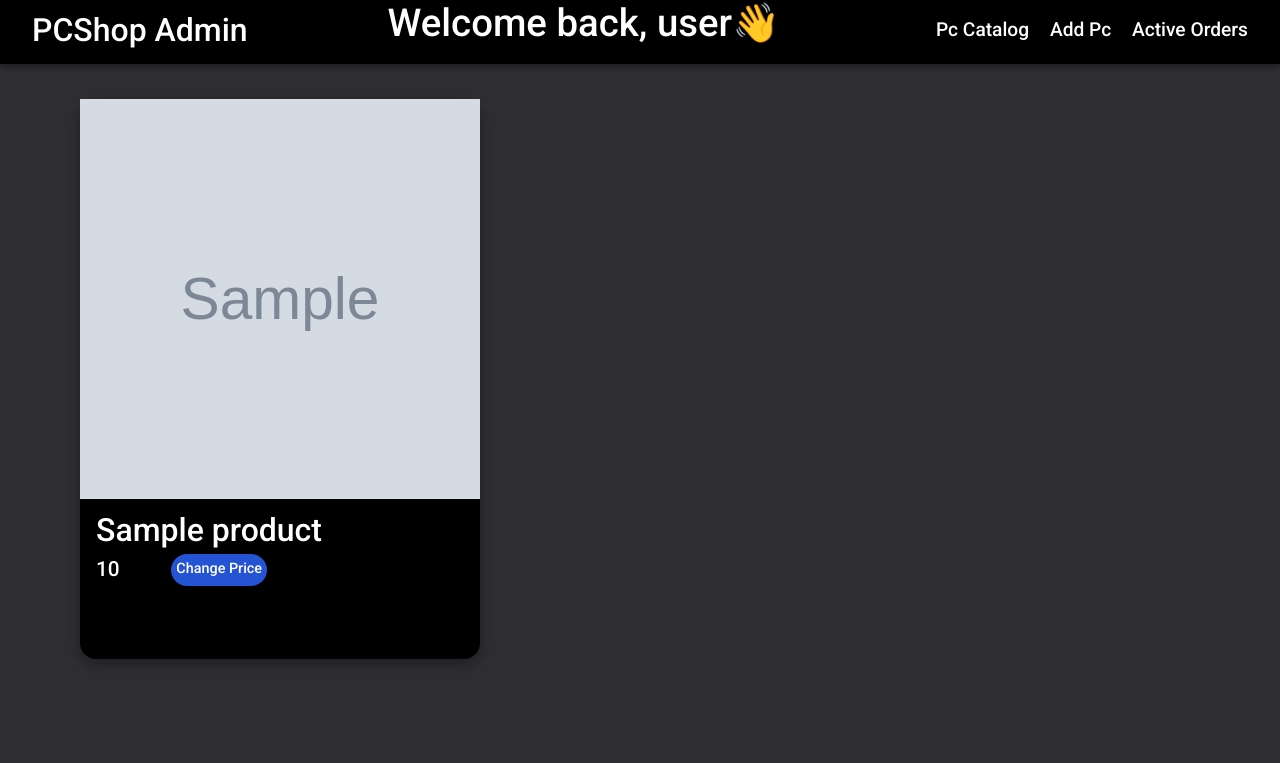
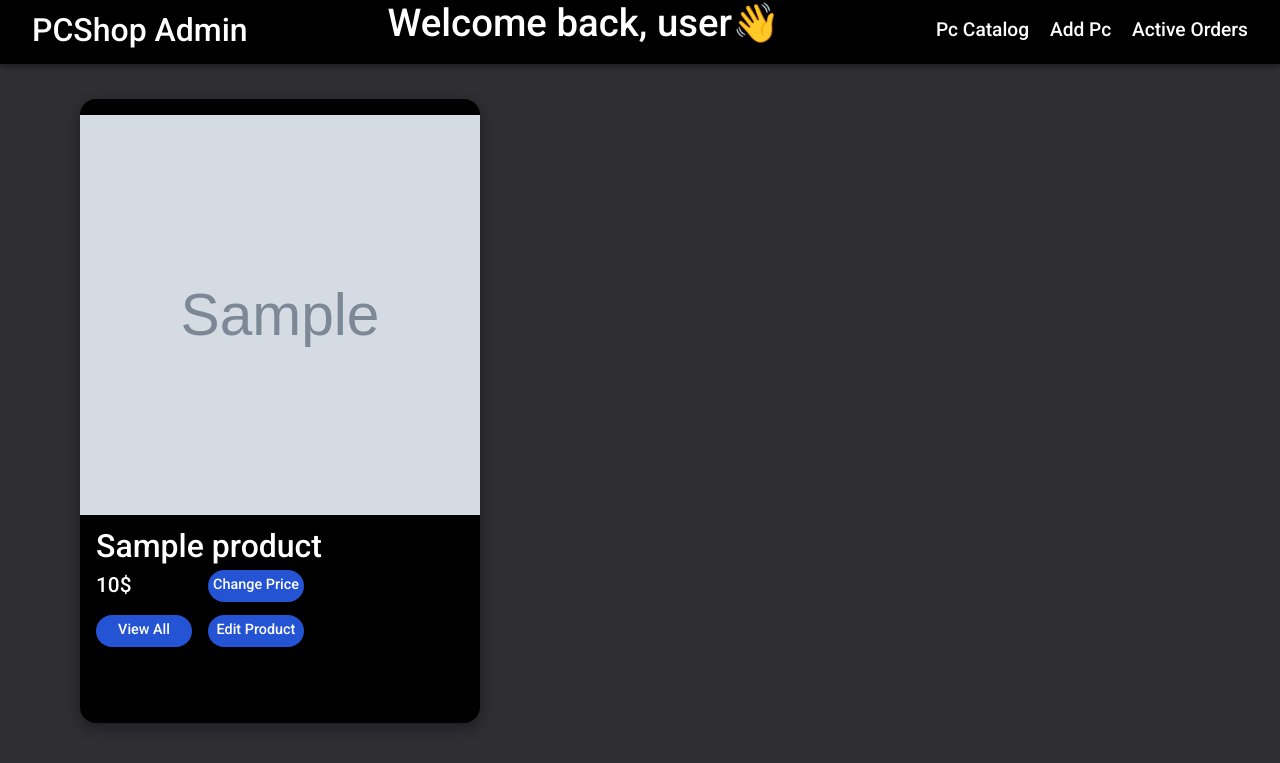
Before and after one commit to Ihor-Butenko/PCShop, a PHP site: page /admin/index.php?source=productsCatalog in a window 1280 px wide. Shown: the top 763 px of the page. Run offline with PHP 8.4, Linux system fonts and the light colour scheme; tables that the repository leaves empty or names only in its code hold one stand-in row (values such as "Sample post"); grey boxes marked "Sample" are stand-in pictures; data that the repository does not hold is empty; some libraries are stand-ins or nearby versions.

Commit message:
feat || complete frontend admin product card section & add change price dynamic data

```diff
--- a/admin/catalog.php
+++ b/admin/catalog.php
@@ -23,14 +23,44 @@
                 <img src="../image/<?php echo $productImage;?>">
                 <h1><?php echo $productName;?></h1>
                 <div class="price-container">
-                    <p><?php echo $productPrice;?></p>
+                    <p><?php echo $productPrice . "$";?></p>
                     <div class="price-button">
-                        <a>Change Price</a>
+                        <a class="price-text">Change Price</a>
                     </div>
                 </div>
+                <div class="button-container">
+                    <div class="button" id="left"><a>View All</a></div>
+                    <div class="button" id="right"><a>Edit Product</a></div>
+                </div>
+            <?php }?>
+                <form method="post">
+                    <div class="input-container">
+                        <input name="new-price" type="varchar" placeholder="000">
+                        <button type="submit" name="submit-price">Submit</button>
+
+                        <?php
+
+                            if(isset($_POST["submit-price"])){
+
+                                $newPrice = $_POST["new-price"];
+
+                                $updatePriceSQL = "UPDATE products SET product_price = $newPrice";
+                                $updateQuery = $connect -> query($updatePriceSQL);
+
+                                if(isset($updateQuery)){
+                                    header("Location: index.php?source=productsCatalog");
+                                }
+
+                            }
+
+                        ?>
+
+
+                    </div>
+                </form>
+
             </div>
 
-            <?php }?>
 
             <div class="popup" id="mypopup">
                 <div class="wrapper">
--- a/admin/components/footer.php
+++ b/admin/components/footer.php
@@ -1,4 +1,5 @@
 <!-- JS CODE HERE -->
 <script src="./js/popup.js"></script>
+<script src="./js/catalog.js"></script>
 </body>
 </html>
--- a/admin/css/catalog.css
+++ b/admin/css/catalog.css
@@ -4,8 +4,9 @@
 }
 
 .product-item {
+	padding-top: 1rem;
 	width: 25rem;
-	height: 35rem;
+	height: 39rem;
 	background-color: #000;
 	color: #fff;
 	column-gap: 2rem;
@@ -39,7 +40,7 @@
 
 .price-button {
 	font-size: 0.9rem;
-	margin-right: 13.3rem;
+	margin-right: 11rem;
 	width: 6rem;
 	height: 2rem;
 	background-color: #2453d4;
@@ -48,4 +49,70 @@
 	border-radius: 1rem;
 	cursor: pointer;
 	margin-top: 0.3rem;
+	user-select: none;
 }
+
+.button-container{
+	display: flex;
+	justify-content: flex-start;
+	margin-top: 0.8rem;
+}
+
+.button-container #left{
+	width: 6rem;
+	height: 2rem;
+	background-color: #2453d4;
+	text-align: center;
+	padding-top: 0.4rem;
+	border-radius: 1rem;
+	cursor: pointer;
+	font-size: 0.9rem;
+	margin-right: 1rem;
+	margin-left: 1rem;
+}
+
+.button-container #right{
+	width: 6rem;
+	height: 2rem;
+	background-color: #2453d4;
+	text-align: center;
+	padding-top: 0.4rem;
+	border-radius: 1rem;
+	cursor: pointer;
+	font-size: 0.9rem;
+}
+
+.input-container{
+	display: none;
+}
+
+.input-container{
+	padding-left: 5rem;
+	padding-top: 1rem;
+}
+
+.input-container input{
+	height: 2rem;
+	width: 11rem;
+	background-color: #1c1c1d;
+	border: none;
+	user-select: none;
+	border-top-left-radius: 1rem;
+	border-bottom-left-radius: 1rem;
+	font-size: 1.2rem;
+	padding-left: 0.5rem;
+	color: #fff;
+}
+
+.input-container button{
+	height: 2rem;
+	width: 4.5rem;
+	background-color: #2453d4;
+	border: none;
+	user-select: none;
+	border-top-right-radius: 1rem;
+	border-bottom-right-radius: 1rem;
+	font-size: 1rem;
+	color: #fff;
+	cursor: pointer;
+}
--- /dev/null
+++ b/admin/js/catalog.js
@@ -0,0 +1,19 @@
+let btn = document.querySelector(".price-button")
+let text = document.querySelector(".price-text")
+let input = document.querySelector(".input-container")
+
+btn.onclick = function(){
+    if (input.style.display === 'none') {
+        input.style.display = 'block';
+      } else{
+        input.style.display = 'none';
+      }
+}
+
+text.onclick = function(){
+    if (input.style.display === 'none') {
+        input.style.display = 'block';
+      } else{
+        input.style.display = 'none';
+      }
+}
```
Also changed, not shown: 1 other file.
